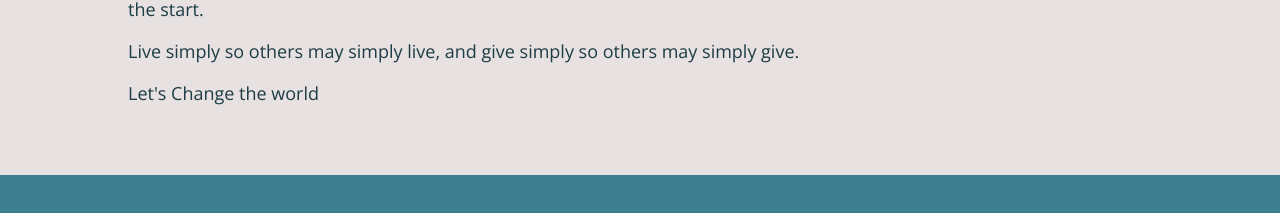
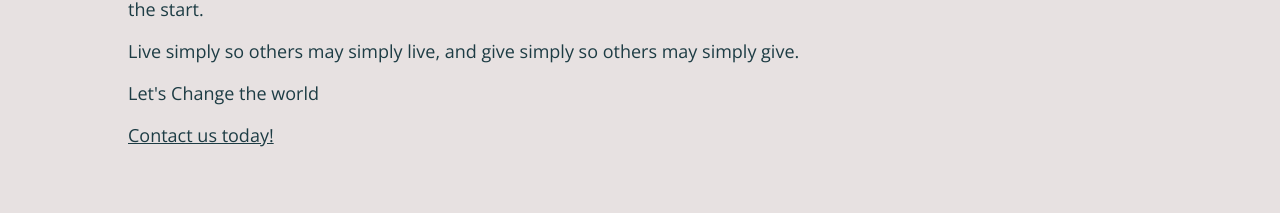
Before and after one commit to robitaille1/solar-ne, a React (Create React App) app: page /about in a window 1280 px wide. Shown: the part 917-1130 px from the top of the page. Built offline with nearby package versions, Linux system fonts and the light colour scheme.

Commit message:
added contact link to about section

```diff
--- a/src/components/AboutSection/AboutSection.js
+++ b/src/components/AboutSection/AboutSection.js
@@ -52,6 +52,7 @@ const aboutSection = () => (
       simply give.
     </p>
     <p>Let's Change the world</p>
+    <a href="mailto:contact@solarpowerne.com">Contact us today!</a>
     {/* <p>-Representing the GHS class of 2005-</p> */}
   </>
 );
```
